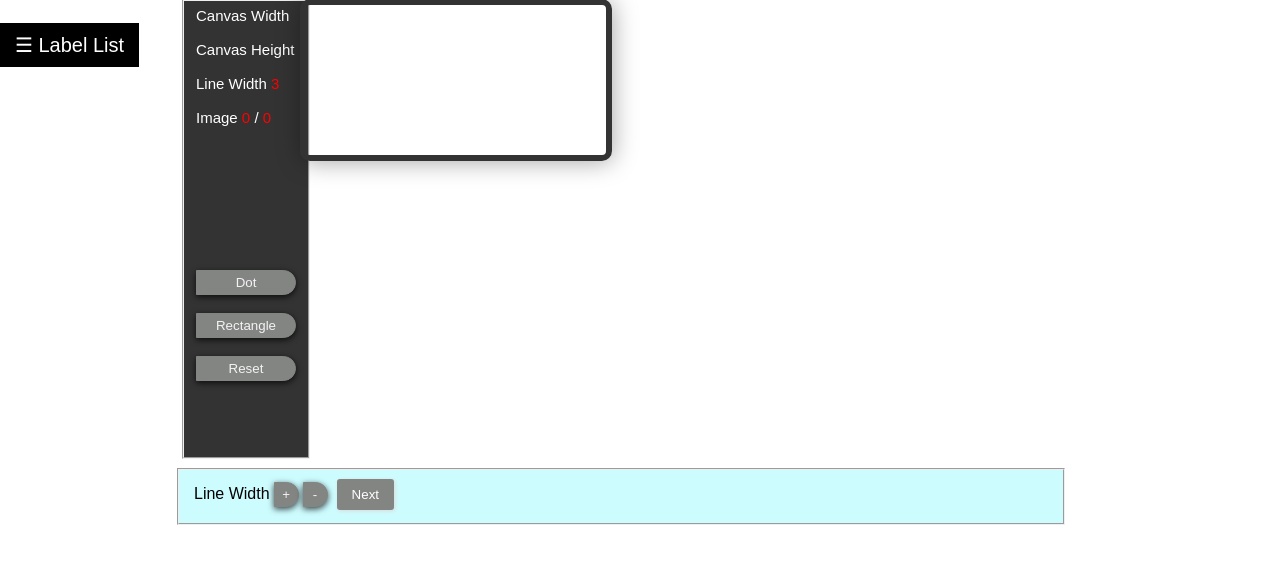
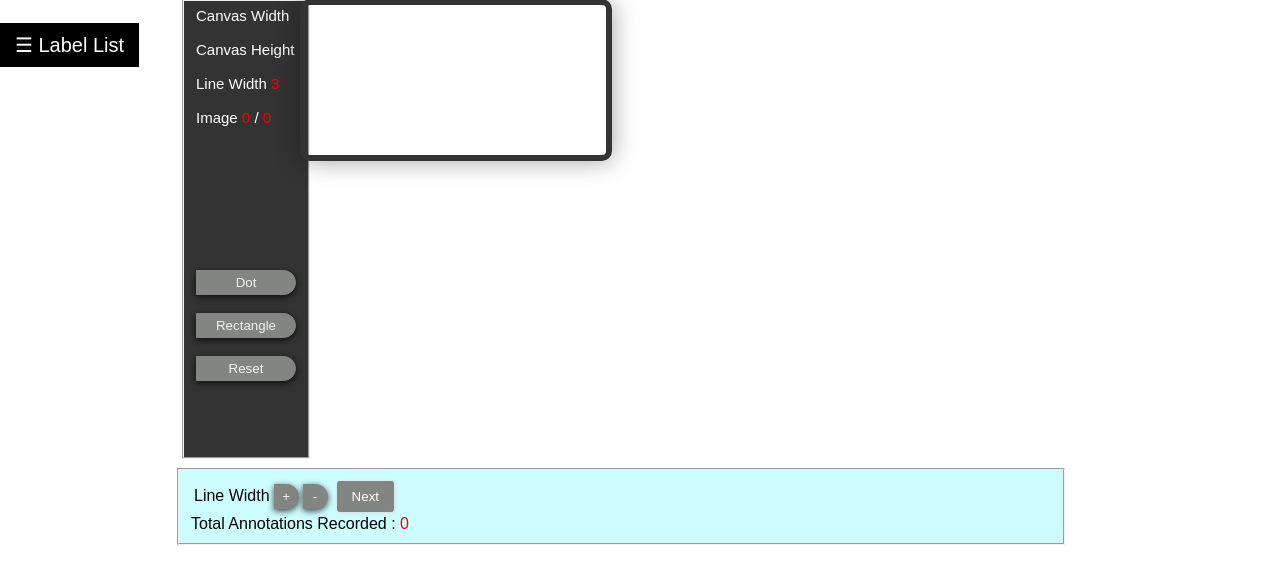
Before and after one commit to stevenandry/innotate, a Python web app: template templates/paint.html in a window 1280 px wide; the page is wider, and only the part inside the window is pictured. Shown: the part 57-641 px from the top of that part. Run offline with Jinja, Linux system fonts and the light colour scheme; the template is opened without the code that fills it, so the values that code supplies are empty; some libraries are stand-ins or nearby versions.

Commit message:
Added total annotations recorded indicator

```diff
--- a/static/script.js
+++ b/static/script.js
@@ -28,7 +28,7 @@ var stroke_value = true;
 var pushimagename, pushlabel, pushstartx, pushstarty, pushendx, pushendy, pushtool, pushcolor;
 var counterimage = 0;
 var drawimage;
-
+var recordannotation = 0;
 var x = document.getElementById("showcoordinate");
 var labelarray = [];
 var imagearray = [];
@@ -40,6 +40,7 @@ $(document).ready(function () {
         imagearray.push($(element).text());
     });
     document.getElementById("totalimagenumber").innerHTML = imagearray.length;
+    document.getElementById("recordannotation").innerHTML = recordannotation;
 });
 
 canvas.addEventListener('mousemove', function (e) {
@@ -227,6 +228,8 @@ function rectangle() {
                             //canvas_data.rectangle.push({ "label": labelarray[i].label, "starx": finalstartxcalc, "stary": finalstartycalc, "endx": finalendxcalc, "endy": finalendycalc, "recwidth": curX, "recheight": curY, "thick": ctx.lineWidth, "stroke": stroke_value, "stroke_color": ctx.strokeStyle });
                         }
                     }
+                    ++recordannotation;
+                    document.getElementById("recordannotation").innerHTML = recordannotation;
                 };
 
                 canvas.onmouseout = function (e) {
@@ -283,7 +286,8 @@ function pencil() {
                     //curX = e.clientX - canvas.offsetLeft;
                     //curY = e.clientY - canvas.offsetTop;
                     drawCoordinates(curX, curY);
-
+                    ++recordannotation;
+                    document.getElementById("recordannotation").innerHTML = recordannotation;
                     prevX = curX;
                     prevY = curY;
                     // // ctx.beginPath();
@@ -392,7 +396,7 @@ function addlabel() {
 
 function printlabelarray() {
     var html = "<table cellpadding = '5' cellspacing = '5' style='color:white'><th>Label Name</th><th>Color</th>";
-    var html2 = "<tr>";
+    var html2 = "";
     for (var i = 0; i < labelarray.length; i++) {
         html += "<tr>";
         html += "<td>" + labelarray[i].label + "</td>";
@@ -400,10 +404,11 @@ function printlabelarray() {
         html += "<td><button class='button-paint' id='deletelabelbtn' onclick='deletelabel(" + i + ")'style='background-color:red'>Del</td>";
         html += "</tr>";
         //creating buttons in toolset
-        html2 += "<td><button style='background-color:" + labelarray[i].value + "; height: 20px; width: 20px; margin-right:10px'" + 'onclick=\'changecolor(' + i + ')\'>' + " " + "</button>";
+        html2 += "<td><button style='background-color:" + labelarray[i].value + "; height: 20px; width: 20px; margin-right:10px'" + 'onclick=\'changecolor(' + i + ')\'>' + " " + "</button></td>";
     }
     html += "</table>";
-    html2 += "</tr>";
+    // html2 += "</tr>";
+
     document.getElementById("labellist").innerHTML = html;
     document.getElementById("colortoolset").innerHTML = html2;
 }
--- a/templates/paint.html
+++ b/templates/paint.html
@@ -106,6 +106,11 @@
         <fieldset id="colorset">
                 <table>
                         <tr>
+                                <div id="colortoolset">
+
+                                </div>
+                        </tr>
+                        <tr>
                                 <td><label class="label-paint">Line Width</label></td>
                                 <td><button id="pixel_plus" type="button" onclick="add_pixel()"
                                                 style="width: 25px;">+</button></td>
@@ -118,9 +123,6 @@
                                 <td><label style="display:none;font-family: Arial, Helvetica, sans-serif;position:relative;left:10px"
                                         id="currentlabel2">Currently Labeling</label> <label id="currentlabel"
                                         style="display:none;font-family: Arial, Helvetica, sans-serif;position:relative;left:10px"></label></td>
-                                <div id="colortoolset">
-
-                                </div>
                                 <td>
                                         <div id="showcoordinate" class="showcoordinate">
                                                 <div class="label-paint">
@@ -136,7 +138,7 @@
                 </table>
                 <!-- <label class="label-paint">File Name</label><input id="fname" type="text"><button class="button-paint"
                         id="save" onclick="save()">Save</button> -->
-
+                <label class="label-paint">Total Annotations Recorded : </label><font class="label-paint" id="recordannotation" color="red" ></font>
 
         </fieldset>
         <script src="http://code.jquery.com/jquery-1.8.3.js"></script>
```
